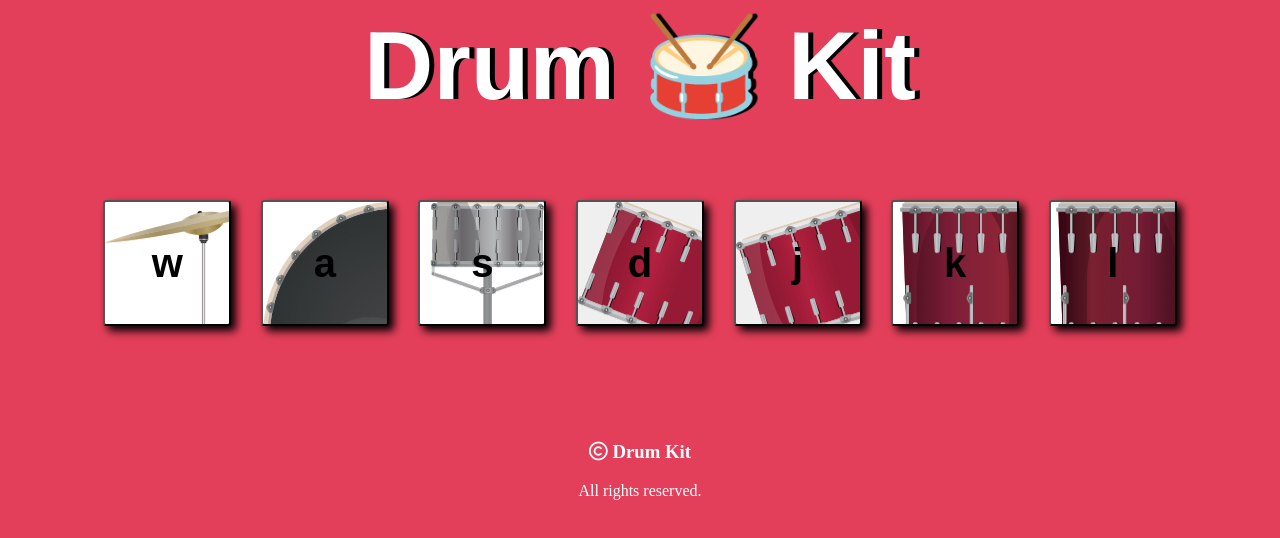
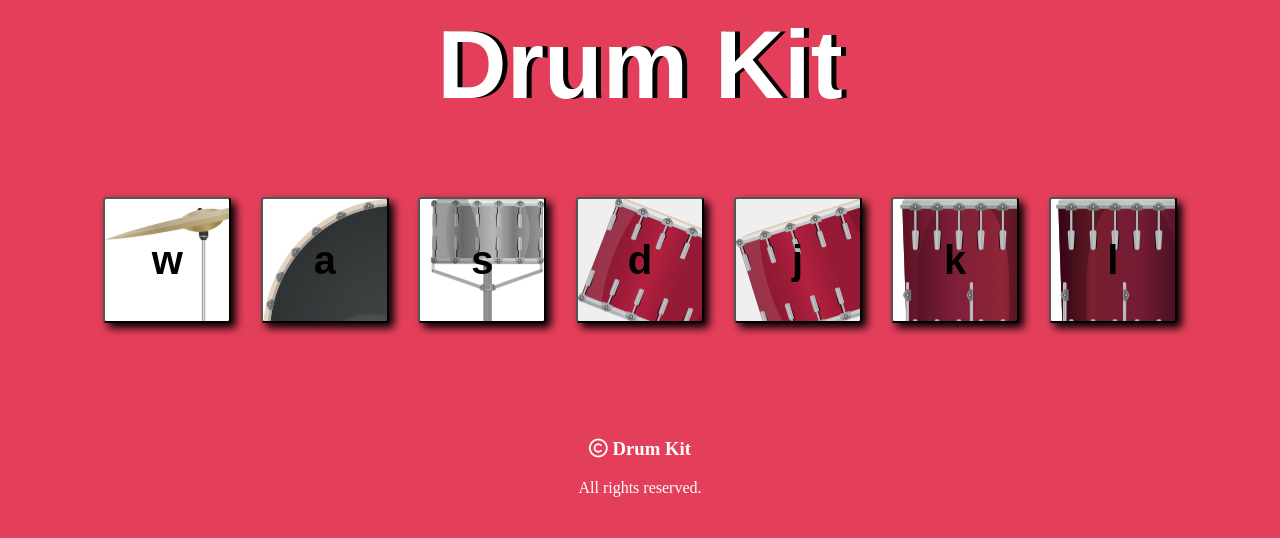
Before and after one commit to gdwivedi123/Drumkit, a plain HTML site: page index.html in a window 1280 px wide. Drawn offline with Linux system fonts and the light colour scheme; a web font is replaced by a local one.

Commit message:
Update index.html

```diff
--- a/index.html
+++ b/index.html
@@ -13,7 +13,7 @@
 
 <body>
   <div class="title">
-    <h1>Drum 🥁 Kit</h1>
+    <h1>Drum Kit</h1>
   </div>
   <div class="drum-pads">
     <button class="w drum">w</button>
```
